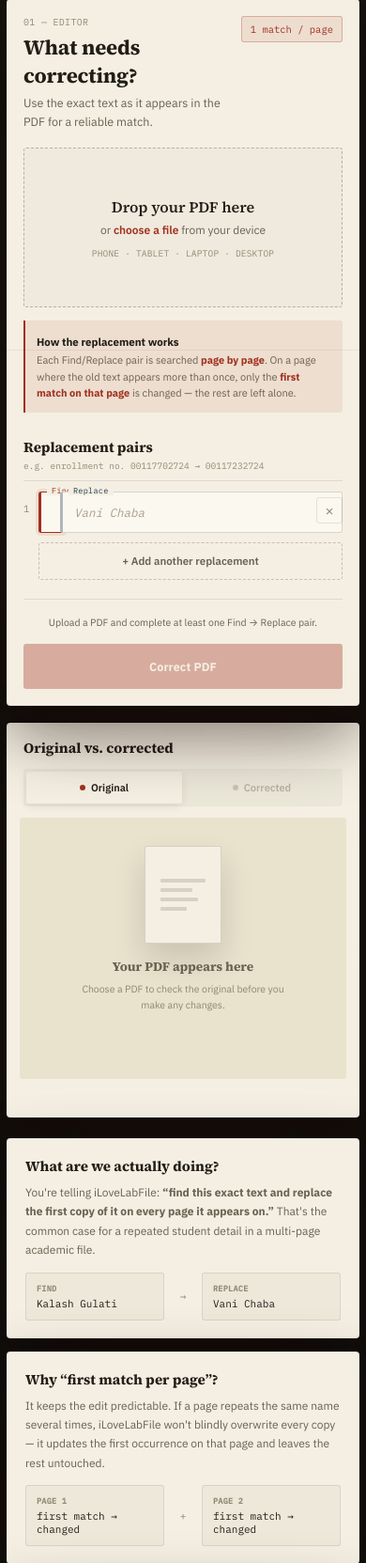
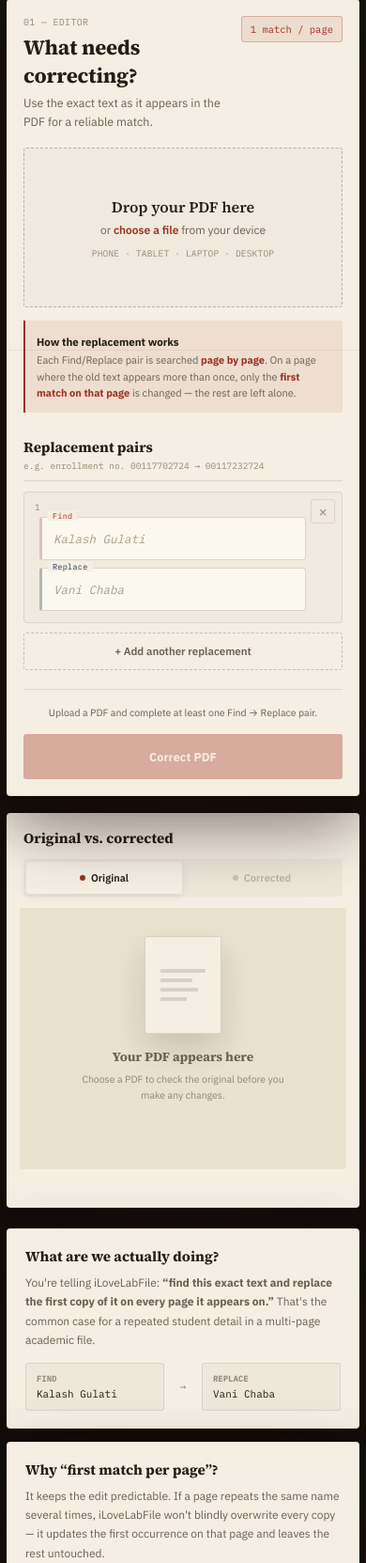
Before and after one commit to failedengineers/ilovelabfile, a Django app: page / in a window 390 px wide. Shown: the part 471-2134 px from the top of the page at 94% size. Run offline with Django 5.2, Linux system fonts and the light colour scheme.

Commit message:
make chnaged

```diff
--- a/core/settings.py
+++ b/core/settings.py
@@ -34,6 +34,7 @@ ALLOWED_HOSTS = [
     'ilovelabfile.in',
     'www.ilovelabfile.in',
     'ilovelabfile.onrender.com',
+    "127.0.0.1", "localhost",
 ]
 
 # Application definition
--- a/templates/file.html
+++ b/templates/file.html
@@ -90,6 +90,7 @@
 }
 *{box-sizing:border-box}
 html{scroll-behavior:smooth}
+html,body{overflow-x:hidden}
 body{
   margin:0;color:var(--paper);background:
     radial-gradient(1200px 680px at 14% -10%,rgba(161,48,31,.14),transparent 60%),
@@ -286,17 +287,28 @@ footer{text-align:center;margin-top:36px;color:#665f4e;font-size:10px;font-famil
   .rule-pill{display:none}
   .editor{padding:18px}
   .upload{min-height:170px}
-  .row{grid-template-columns:16px 1fr;gap:7px;position:relative}
-  .row-num{position:absolute;left:0;top:11px}
-  .field{margin-left:16px}
-  .del{position:absolute;right:0;top:6px;width:28px;height:28px}
-  .add{margin-left:16px;width:calc(100% - 16px)}
+  .row{
+    display:flex;
+    flex-direction:column;
+    gap:8px;
+    position:relative;
+    padding:26px 38px 12px 16px;
+    border:1px solid var(--paper-line);
+    border-radius:4px;
+    background:rgba(34,30,23,.02);
+  }
+  .row-num{position:absolute;left:11px;top:9px;font-size:9.5px}
+  .field{margin-left:0;width:100%}
+  .field input{height:46px}
+  .del{position:absolute;right:7px;top:7px;width:26px;height:26px}
+  .add{margin-left:0;width:100%}
   .action{flex-direction:column;align-items:stretch}
   .submit{width:100%}
   .action-copy{text-align:center}
   .uses{grid-template-columns:repeat(2,1fr)}
 }
 @media(max-width:420px){.uses{grid-template-columns:1fr}}
+@media(max-width:480px){.correction{white-space:normal}}
 @media(prefers-reduced-motion:reduce){*,*:before,*:after{animation-duration:.001ms!important;transition-duration:.001ms!important;scroll-behavior:auto!important}}
 </style>
 </head>
@@ -412,6 +424,7 @@ footer{text-align:center;margin-top:36px;color:#665f4e;font-size:10px;font-famil
         </div>
                 <div class="preview-foot">
           <a class="download-btn" id="downloadBtn" download>Download corrected PDF</a>
+          <a class="download-btn" id="openTabBtn" target="_blank" rel="noopener" style="margin-top:8px;border-color:var(--blue);background:rgba(35,61,85,.12);color:#9ec3e6;">Open preview in new tab</a>
         </div>
       </aside>
 
@@ -494,6 +507,7 @@ footer{text-align:center;margin-top:36px;color:#665f4e;font-size:10px;font-famil
   const pdfFrameAfter = $("pdfFrameAfter");
   const previewEmpty = $("previewEmpty");
     const downloadBtn = $("downloadBtn");
+  const openTabBtn = $("openTabBtn");
   const toast = $("toast");
 
   let beforeURL = null;
@@ -533,8 +547,14 @@ footer{text-align:center;margin-top:36px;color:#665f4e;font-size:10px;font-famil
     paneBefore.classList.toggle("active", !showAfter);
     paneAfter.classList.toggle("active", showAfter);
   }
-  tabBefore.addEventListener("click", () => setTab("before"));
-  tabAfter.addEventListener("click", () => setTab("after"));
+    function syncOpenTabBtn(){
+    const showingAfter = paneAfter.classList.contains("active");
+    const url = showingAfter ? afterURL : beforeURL;
+    if(url){ openTabBtn.href = url; openTabBtn.classList.add("show"); }
+    else { openTabBtn.removeAttribute("href"); openTabBtn.classList.remove("show"); }
+  }
+  tabBefore.addEventListener("click", () => { setTab("before"); syncOpenTabBtn(); });
+  tabAfter.addEventListener("click", () => { setTab("after"); syncOpenTabBtn(); });
 
   function makeRow(i){
     const pair = examples[i % examples.length];
@@ -575,13 +595,15 @@ footer{text-align:center;margin-top:36px;color:#665f4e;font-size:10px;font-famil
     });
   }
 
-  function addRow(){
+  function addRow(shouldFocus){
     const row = makeRow(rows.children.length);
     rows.appendChild(row);
     validate();
-    row.querySelector("input").focus();
+    if (shouldFocus) row.querySelector("input").focus({ preventScroll: true });
+    return row;
 }
 
+// One default replacement row — no focus, no scroll.
   function data(){
     return [...rows.children].map(row => {
       const inputs = row.querySelectorAll("input");
@@ -629,6 +651,7 @@ footer{text-align:center;margin-top:36px;color:#665f4e;font-size:10px;font-famil
 
     resetAfter();
     validate();
+    syncOpenTabBtn();
   }
 
   function clearSelected(){
@@ -651,11 +674,12 @@ footer{text-align:center;margin-top:36px;color:#665f4e;font-size:10px;font-famil
     downloadBtn.classList.remove("show");
     downloadBtn.removeAttribute("href");
     setTab("before");
+    syncOpenTabBtn();
   }
 
   fileInput.addEventListener("change", () => showFile(fileInput.files[0]));
   clearFile.addEventListener("click", clearSelected);
-  add.addEventListener("click", addRow);
+  add.addEventListener("click", () => addRow(true));
   rows.addEventListener("input", validate);
 
   ["dragenter","dragover"].forEach(evt => {
@@ -703,6 +727,7 @@ footer{text-align:center;margin-top:36px;color:#665f4e;font-size:10px;font-famil
          downloadBtn.classList.add("show");
 
           actionCopy.innerHTML = "<strong>Done.</strong><br>Compare Original vs. Corrected on the right, then download.";
+        syncOpenTabBtn();
         toastMsg("Corrected PDF is ready to preview.");
       } else {
         let msg = "Unexpected response from the server.";
@@ -721,7 +746,7 @@ footer{text-align:center;margin-top:36px;color:#665f4e;font-size:10px;font-famil
   });
 
   // One default replacement row.
-  addRow();
+   addRow(false);
 })();
 </script>
 </body>
```
Lines whose indentation alone changed are shown as unchanged.
